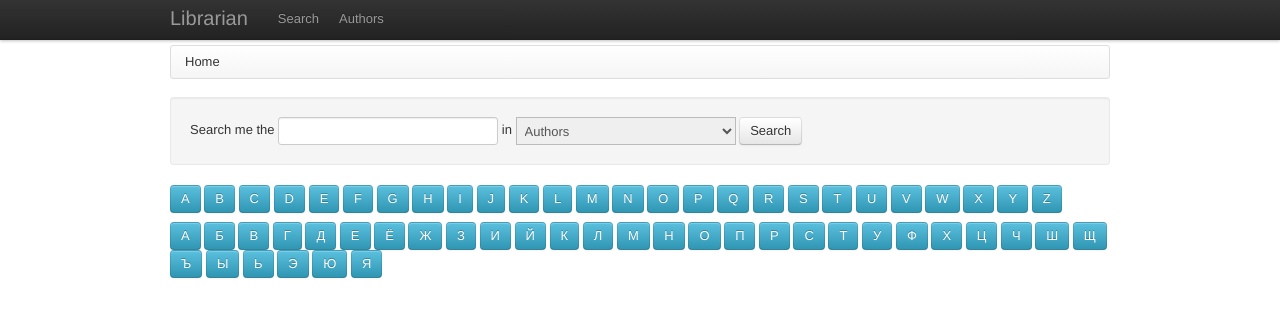
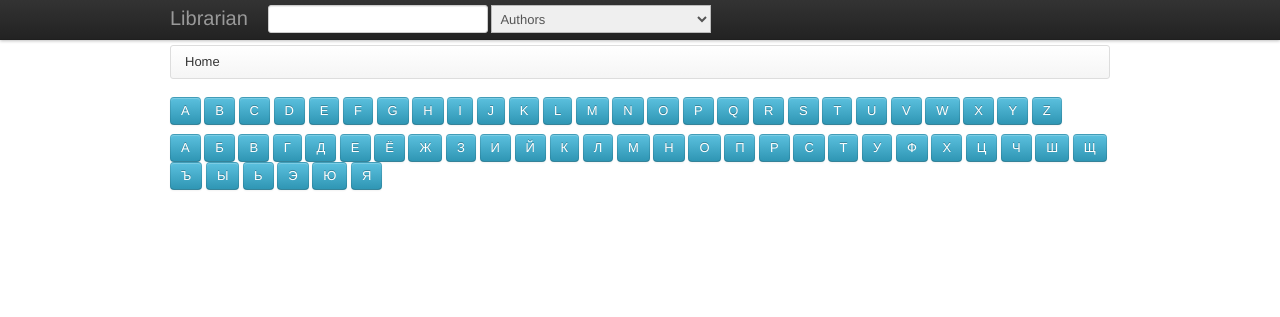
Before and after one commit to uvNikita/librarian, a Flask app: page /authors in a window 1280 px wide. Shown: the top 317 px of the page. Run offline with Flask 2, Linux system fonts and the light colour scheme; some libraries are stand-ins or nearby versions.

Commit message:
Move search form to nav-bar, home page is now 'authors_chooser'

```diff
--- a/librarian/main/templates/layout.html
+++ b/librarian/main/templates/layout.html
@@ -12,10 +12,14 @@
                 <div class=container>
                     <a class="brand" href="{{ url_for('.authors_chooser') }}"> Librarian </a>
                     <div class="nav-collapse collapse">
-                        <ul class=nav>
-                            <li><a href="{{ url_for('.main_page') }}"> Search </a>
-                            <li><a href="{{ url_for('.authors_chooser') }}"> Authors </a>
-                        </ul>
+                        <form name="search_form" action="{{ url_for('.search') }}" method="get" accept-charset="UTF-8" class="navbar-form pull-left">
+                            <input value="{{ search_term if search_term is defined else '' }}" name="term" type="text" class="search-query"/>
+                            <select name="type" onchange="submit()">
+                                <option value='authors' {{ 'selected' if search_type == 'authors' else '' }} >Authors</option>
+                                <option value='books' {{ 'selected' if search_type == 'books' else '' }} >Book</option>
+                            </select>
+                            <input value="{{ curr_author_id }}" name="curr_author_id" type="hidden"/>
+                        </form>
                     </div>
                 </div>
             </div>
@@ -34,21 +38,7 @@
 
             {% block title %}{% endblock %}
 
-            <form name="search_form" action="{{ url_for('.search') }}" method="get" accept-charset="UTF-8" class="well form-search">
-                Search me the
-                <input value="{{ search_term if search_term is defined else '' }}" name="term" type="text" class="input-large search-query" />
-                in
-                <select name='type'>
-                    <option value='authors' {{ 'selected' if search_type == 'authors' else '' }} >Authors</option>
-                    <option value='books' {{ 'selected' if search_type == 'books' else '' }} >Book</option>
-                </select>
-                <button type="submit" class=btn>Search</button>
-                <input value="{{ curr_author_id }}" name="curr_author_id" type="text" class="invisible" />
-            </form>
-
             {% block body %}{% endblock %}
         </div>
-
-        <script src="{{ url_for('.static', filename='js/bootstrap.js') }}"></script>
     </body>
 </html>
```
